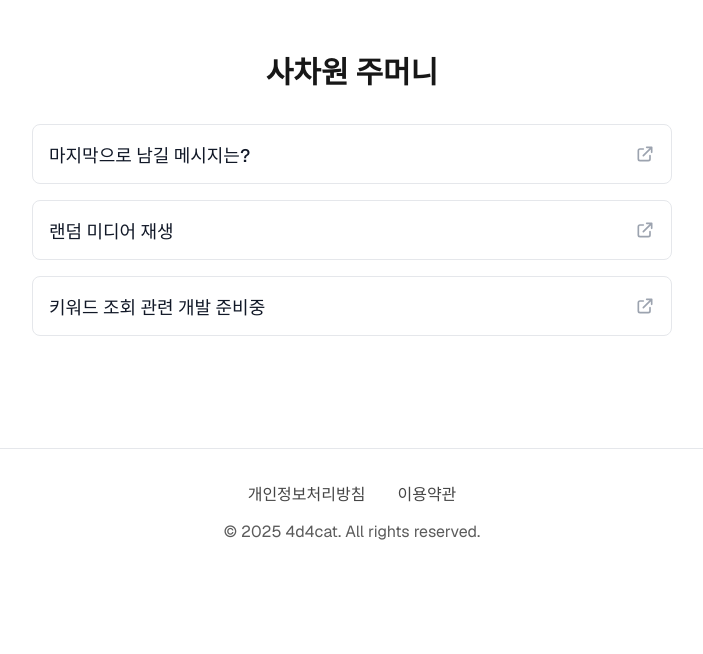
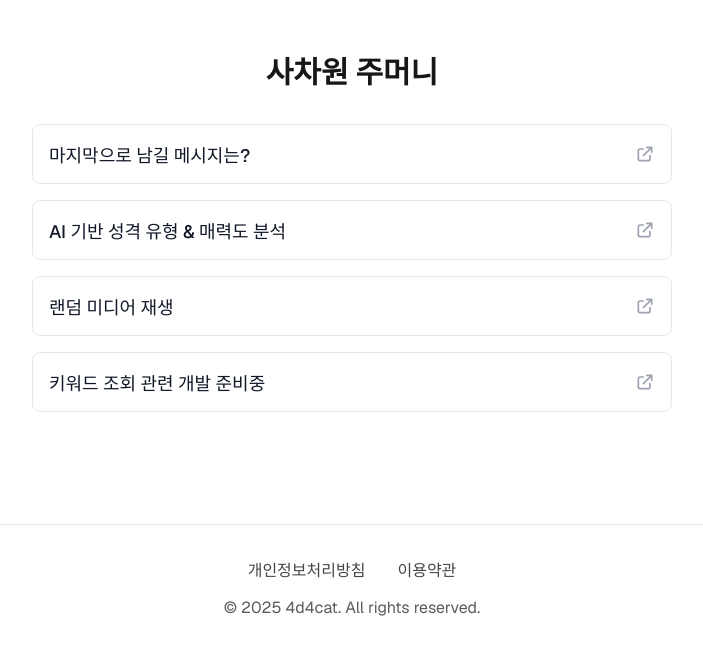
Before and after one commit to YuuuuuuYu/4d4cat-vercel, a Next.js app: page / in a window 1280 px wide. Shown: the top 654 px of the page, without its empty margins (288-991 px from the left). Built offline with nearby package versions, Linux system fonts and the light colour scheme.

Commit message:
chore: 얼굴 관상 분석 링크 추가

```diff
--- a/app/page.jsx
+++ b/app/page.jsx
@@ -9,11 +9,16 @@ const feedItems = [
     },
     {
         id: '2',
+        title: 'AI 기반 성격 유형 & 매력도 분석',
+        url: 'https://facial-analysis.4d4cat.site'
+    },
+    {
+        id: '3',
         title: '랜덤 미디어 재생',
         url: 'https://services.4d4cat.site'
     },
     {
-        id: '3',
+        id: '4',
         title: '키워드 조회 관련 개발 준비중',
         url: '#'
     }
```
